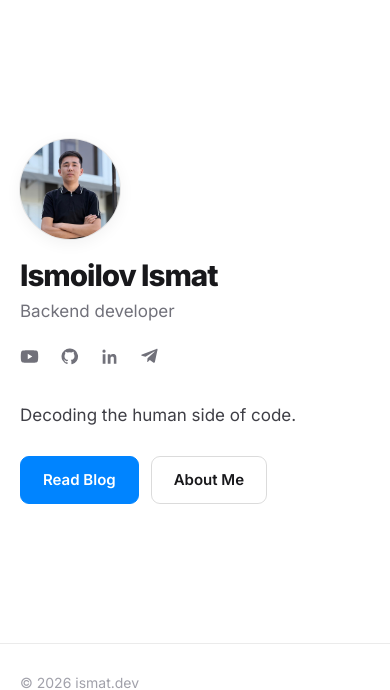
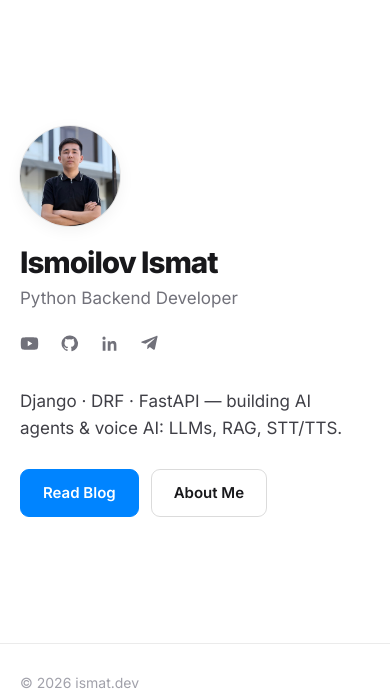
Before and after one commit to ismoilov-dev/my_website, a Django app: page / in a window 390 px wide. Shown: the part 87-777 px from the top of the page. Run offline with Django 5.2, Linux system fonts and the light colour scheme; data comes from the database, SQL or seed files in the repository.

Commit message:
State the AI work in the headline, the CV and the schema
"Backend developer" said less than the work does. The home page now leads with
the job title and follows it with the stack and the direction: Django, DRF and
FastAPI, building AI agents and voice AI with LLMs, RAG and STT/TTS. Splitting
it in two rather than running the whole line under the name keeps it readable
beside the avatar and on a phone.

The same wording goes to the CV subtitle and to the page descriptions, which
still described a generic backend developer, and the Person schema gains
knowsAbout -- the machine-readable half of the same claim, since jobTitle alone
cannot carry a specialism.

Co-Authored-By: Claude Opus 5 (1M context) <noreply@anthropic.com>
Claude-Session: https://claude.ai/code/session_01RzphoAfffC6rYLjcfbRSZD

```diff
--- a/blog/templates/base.html
+++ b/blog/templates/base.html
@@ -12,7 +12,7 @@
     <script>document.documentElement.className += ' js';</script>
 
     <title>{% block title %}Ismat Ismoilov{% endblock %}</title>
-    <meta name="description" content="{% block description %}Ismat Ismoilov — Python Backend Developer from Uzbekistan. Writing about code, community and the human side of engineering.{% endblock %}">
+    <meta name="description" content="{% block description %}Ismat Ismoilov — Python Backend Developer from Uzbekistan. Django, DRF and FastAPI, building AI agents and voice AI with LLMs, RAG and STT/TTS.{% endblock %}">
     <meta name="author" content="Ismat Ismoilov">
     <meta name="theme-color" content="#ffffff">
 
@@ -20,7 +20,7 @@
     <meta property="og:type" content="{% block og_type %}website{% endblock %}">
     <meta property="og:site_name" content="{{ site_author }}">
     <meta property="og:title" content="{% block og_title %}Ismat Ismoilov{% endblock %}">
-    <meta property="og:description" content="{% block og_description %}Python Backend Developer from Uzbekistan.{% endblock %}">
+    <meta property="og:description" content="{% block og_description %}Python Backend Developer from Uzbekistan. Django · DRF · FastAPI — building AI agents & voice AI.{% endblock %}">
     <meta property="og:url" content="{{ request.build_absolute_uri }}">
     <meta property="og:image" content="{% block og_image %}{{ request.scheme }}://{{ request.get_host }}{% static 'ismat.jpg' %}{% endblock %}">
     <meta name="twitter:card" content="summary">
--- a/blog/templates/blog.html
+++ b/blog/templates/blog.html
@@ -3,8 +3,8 @@
 
 {% block title %}Ismat Ismoilov — Backend Developer{% endblock %}
 {% block og_title %}Ismat Ismoilov — Backend Developer{% endblock %}
-{% block description %}Ismat Ismoilov's personal blog and portfolio. Python Backend Developer from Uzbekistan.{% endblock %}
-{% block og_description %}Python Backend Developer from Uzbekistan. Decoding the human side of code.{% endblock %}
+{% block description %}Ismat Ismoilov — Python Backend Developer from Uzbekistan. Django, DRF and FastAPI, building AI agents and voice AI with LLMs, RAG and STT/TTS.{% endblock %}
+{% block og_description %}Python Backend Developer from Uzbekistan. Django · DRF · FastAPI — building AI agents & voice AI.{% endblock %}
 
 {% block main_class %}main-centered{% endblock %}
 
@@ -14,7 +14,7 @@
         <img src="{% static 'ismat.jpg' %}" alt="Ismat Ismoilov" class="avatar" width="140" height="140" data-reveal-item="zoom-in">
         <div>
             <h1 class="hero-name" data-reveal-item="fade-right">Ismoilov Ismat</h1>
-            <p class="hero-role" data-reveal-item="fade-right">Backend developer</p>
+            <p class="hero-role" data-reveal-item="fade-right">Python Backend Developer</p>
             <div class="socials">
                 <a href="https://youtube.com/@ismoilov-dev" target="_blank" rel="noopener noreferrer" aria-label="YouTube" title="YouTube" data-reveal-item="zoom-in">
                     <svg width="19" height="19" viewBox="0 0 24 24" fill="currentColor"><path d="M23 12s0-3.8-.5-5.6a2.9 2.9 0 0 0-2-2C18.7 4 12 4 12 4s-6.7 0-8.5.4a2.9 2.9 0 0 0-2 2C1 8.2 1 12 1 12s0 3.8.5 5.6a2.9 2.9 0 0 0 2 2C5.3 20 12 20 12 20s6.7 0 8.5-.4a2.9 2.9 0 0 0 2-2C23 15.8 23 12 23 12zM9.8 15.4V8.6l5.8 3.4-5.8 3.4z"/></svg>
@@ -32,7 +32,7 @@
         </div>
     </div>
 
-    <p class="hero-bio" data-reveal-item>Decoding the human side of code.</p>
+    <p class="hero-bio" data-reveal-item>Django &middot; DRF &middot; FastAPI &mdash; building AI agents &amp; voice AI: LLMs, RAG, STT/TTS.</p>
 
     <div class="hero-actions">
         <a href="{% url 'blogs' %}" class="btn btn-primary" data-reveal-item="fade-up">Read Blog</a>
--- a/blog/templates/cv.html
+++ b/blog/templates/cv.html
@@ -3,13 +3,13 @@
 
 {% block title %}CV — Ismat Ismoilov{% endblock %}
 {% block og_title %}CV — Ismat Ismoilov{% endblock %}
-{% block description %}Work experience, projects, education and certificates of Ismat Ismoilov, Python Backend Developer.{% endblock %}
+{% block description %}Work experience, projects, education and certificates of Ismat Ismoilov — Python Backend Developer working with Django, DRF and FastAPI, building AI agents and voice AI.{% endblock %}
 {% block og_description %}Work experience, projects, education and certificates.{% endblock %}
 
 {% block content %}
 <section class="section-banner no-print" data-reveal-group data-reveal-now>
     <h1 class="section-title" data-reveal-item="fade-down">CV</h1>
-    <p class="section-subtitle" data-reveal-item="fade-down">Python Backend Developer — Tashkent, Uzbekistan.</p>
+    <p class="section-subtitle" data-reveal-item="fade-down">Python Backend Developer &middot; Django, DRF, FastAPI &middot; AI agents &amp; voice AI &mdash; Tashkent, Uzbekistan.</p>
 </section>
 
 <div class="container container--wide">
--- a/blog/templatetags/blog_extras.py
+++ b/blog/templatetags/blog_extras.py
@@ -144,6 +144,7 @@ def site_schema(context):
         'url': f'{base}/',
         'image': base + static('ismat.jpg'),
         'jobTitle': settings.SITE_JOB_TITLE,
+        'knowsAbout': settings.SITE_EXPERTISE,
         'address': {'@type': 'PostalAddress', 'addressCountry': 'UZ'},
         'sameAs': [url for _, url in settings.SOCIAL_PROFILES],
     }
```
Also changed, not shown: config/settings/base.py (+16 -0 lines).
